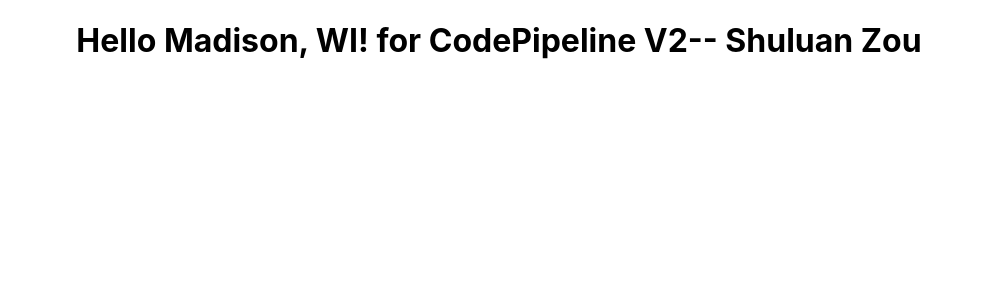
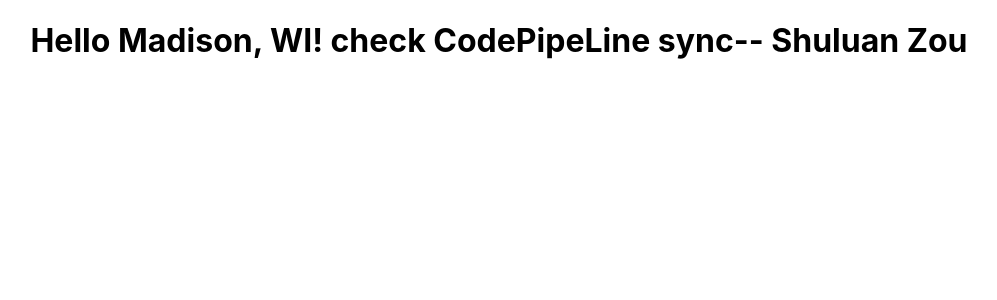
Before and after one commit to zoushuluan/p4, a React (Create React App) app: page / in a window 1280 px wide. Shown: the top 300 px of the page, without its empty margins (141-1138 px from the left). Built offline with nearby package versions, Linux system fonts and the light colour scheme.

Commit message:
Modifiled App.js: check CodePipeline sync

```diff
--- a/src/App.js
+++ b/src/App.js
@@ -3,7 +3,7 @@
 function App() {
   return (
     <div className="App">
-      <h1>Hello Madison, WI! for CodePipeline V2-- Shuluan Zou</h1>
+      <h1>Hello Madison, WI! check CodePipeLine sync-- Shuluan Zou</h1>
     </div>
   );
 }
```
